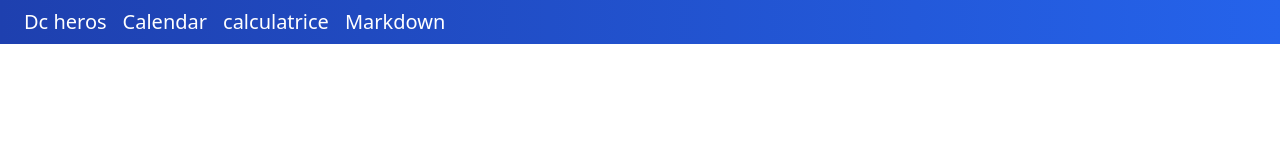
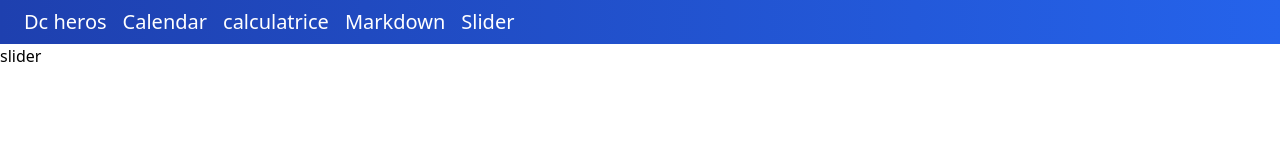
Before and after one commit to b3rking/vue3, a Vue app: page /slider in a window 1280 px wide. Shown: the top 160 px of the page. Built offline with nearby package versions, Linux system fonts and the light colour scheme.

Commit message:
feat: create the slider app

```diff
--- a/src/components/AppHeader.vue
+++ b/src/components/AppHeader.vue
@@ -17,6 +17,7 @@ export default {
                 { title: "Calendar", to: "calendar" },
                 { title: "calculatrice", to: "calculatrice" },
                 { title: "Markdown", to: "Markdown" },
+                { title: "Slider", to: "slider" },
             ],
         };
     },
--- /dev/null
+++ b/src/pages/SliderApp.vue
@@ -0,0 +1,5 @@
+<template>
+    slider
+</template>
+<script></script>
+<style></style>
--- a/src/router.js
+++ b/src/router.js
@@ -4,6 +4,7 @@ import CalendarApp from "./pages/CalendarApp";
 import HomeApp from "./pages/HomeApp";
 import MarkdownApp from "./pages/MarkdownApp";
 import CalculatriceApp from "./components/calculatrice/CalculatriceApp";
+import Slider from "./pages/SliderApp";
 
 const routes = [
     { path: "/", component: HomeApp },
@@ -11,6 +12,7 @@ const routes = [
     { path: "/calendar", component: CalendarApp },
     { path: "/calculatrice", component: CalculatriceApp },
     { path: "/markdown", component: MarkdownApp },
+    { path: "/slider", component: Slider },
 ];
 
 const router = createRouter({
```
